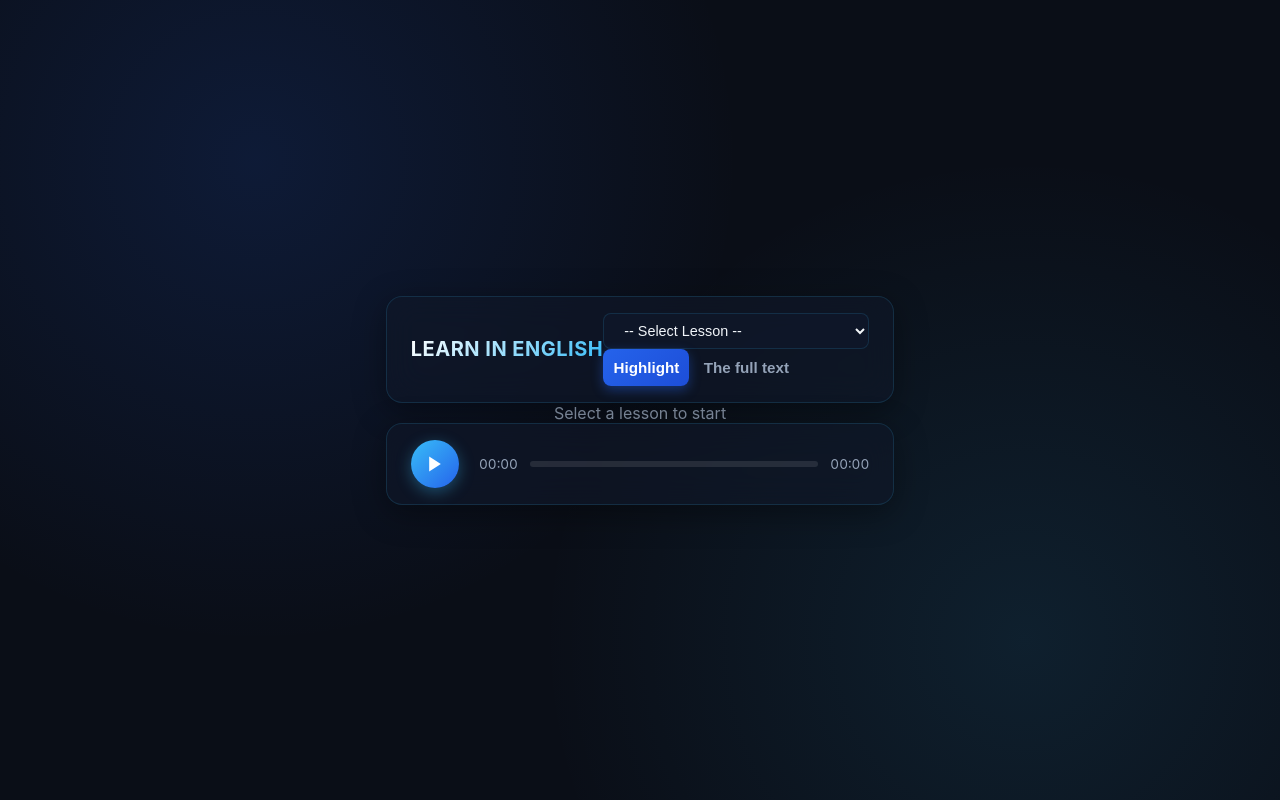
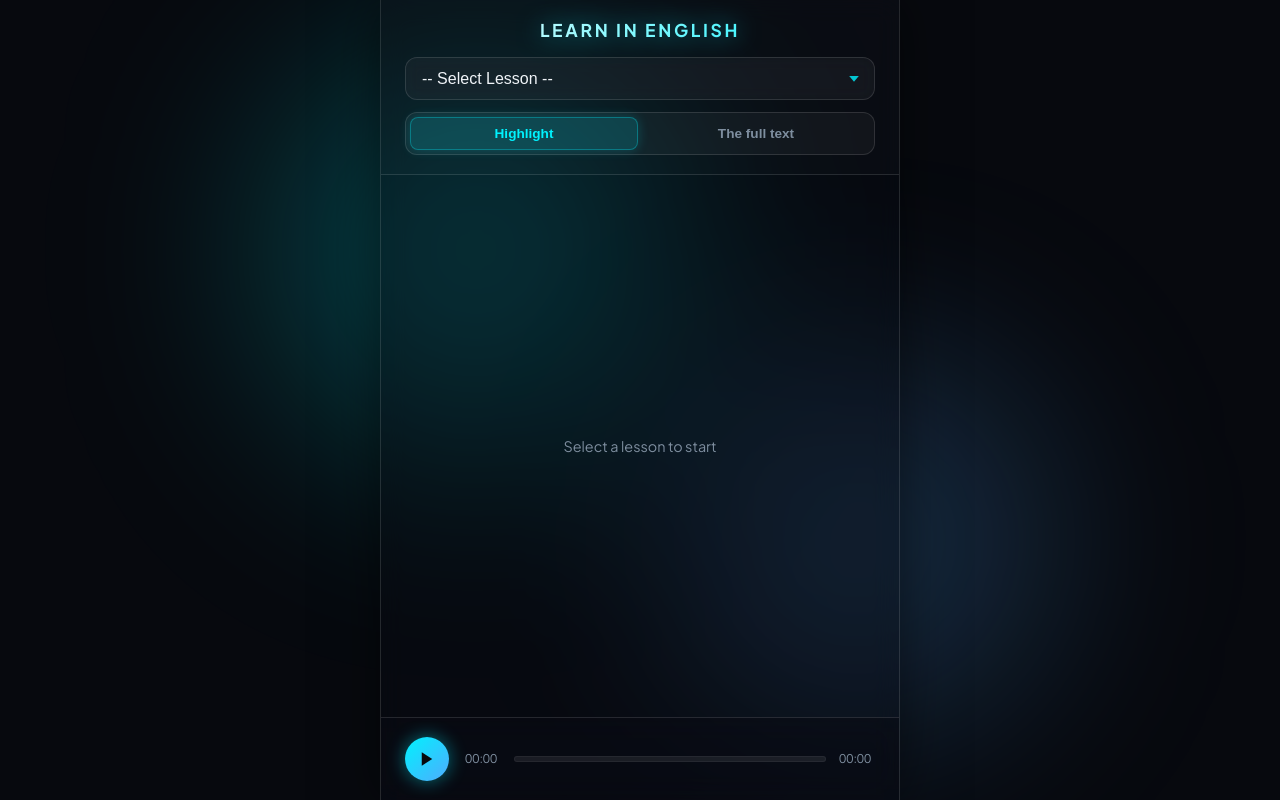
Before and after one commit to kzaknsok/basic-listenig-app, a website: page index.html in a window 1280 px wide. Drawn offline with Linux system fonts and the light colour scheme.

Commit message:
new style

```diff
--- a/style.css
+++ b/style.css
@@ -1,19 +1,20 @@
 :root {
-  /* ブルー系メインカラーパレット */
-  --bg-dark: #0a0e17;            /* 深みのあるダークネイビー背景 */
-  --bg-card: rgba(16, 24, 40, 0.65); /* 透明感のあるミッドナイトブルー */
-  --bg-card-border: rgba(56, 189, 248, 0.15); /* 繊細なシアンの境界線 */
+  --bg-dark: #07090e;
 
-  --accent-cyan: #38bdf8;        /* メインアクセント：スカイブルー */
-  --accent-blue: #2563eb;        /* 濃い目のロイヤルブルー */
-  --accent-glow: rgba(56, 189, 248, 0.35); /* アクアブルーの発光色 */
+  /* グラスモーフィズム調の背景・境界線カラー */
+  --glass-bg: rgba(255, 255, 255, 0.02);
+  --glass-border: rgba(255, 255, 255, 0.12);
+  --glass-border-light: rgba(255, 255, 255, 0.22);
+  --glass-card: rgba(255, 255, 255, 0.03);
 
-  --text-main: #f1f5f9;          /* 高コントラストな白に近いテキスト */
-  --text-muted: #94a3b8;         /* 視認性を保ったサブテキスト */
-  --text-dim: #64748b;           /* 非アクティブ表示用の静かなグレーブルー */
+  /* ネオン系アクセントカラー */
+  --neon-cyan: #00f2fe;
+  --neon-blue: #4facfe;
+  --neon-gold: #ffdd67;
 
-  --active-highlight: rgba(56, 189, 248, 0.2); /* アクティブ単語の背景発光 */
-  --sentence-active-bg: rgba(30, 58, 138, 0.25); /* アクティブ行のほのかなハイライト */
+  /* テキストカラー */
+  --text-main: #f0f4f8;
+  --text-muted: #7e8e9f;
 }
 
 * {
@@ -23,96 +24,189 @@
 }
 
 body {
-  font-family: -apple-system, BlinkMacSystemFont, "Segoe UI", Roboto, Helvetica, Arial, sans-serif;
+  font-family: 'Plus Jakarta Sans', -apple-system, BlinkMacSystemFont, "Segoe UI", Roboto, sans-serif;
   background-color: var(--bg-dark);
-  background-image:
-    radial-gradient(circle at 20% 20%, rgba(37, 99, 235, 0.15) 0%, transparent 40%),
-    radial-gradient(circle at 80% 80%, rgba(56, 189, 248, 0.1) 0%, transparent 40%);
-  background-attachment: fixed;
   color: var(--text-main);
-  min-height: 100vh;
   display: flex;
   justify-content: center;
-  align-items: center;
-  padding: 20px;
+  height: 100vh;
+  height: 100dvh;
+  overflow: hidden;
+  position: relative;
 }
 
-.container {
+/* --------------------------------------------------
+   ユーティリティ
+   -------------------------------------------------- */
+.hidden {
+  display: none !important;
+}
+
+/* --------------------------------------------------
+   背景ネオンオーラ（流動する光のアニメーション）
+   -------------------------------------------------- */
+.glow-sphere {
+  position: absolute;
+  border-radius: 50%;
+  filter: blur(100px);
+  z-index: 0;
+  pointer-events: none;
+  animation: floatGlow 10s ease-in-out infinite alternate;
+}
+
+.sphere-1 {
+  width: 380px;
+  height: 380px;
+  background: rgba(0, 242, 254, 0.25);
+  top: 10%;
+  left: 20%;
+}
+
+.sphere-2 {
+  width: 420px;
+  height: 420px;
+  background: rgba(79, 172, 254, 0.2);
+  bottom: 10%;
+  right: 15%;
+  animation-delay: -5s;
+}
+
+@keyframes floatGlow {
+  0% { transform: translate(0, 0) scale(1); }
+  50% { transform: translate(30px, -20px) scale(1.1); }
+  100% { transform: translate(-20px, 30px) scale(0.95); }
+}
+
+/* --------------------------------------------------
+   アプリ本体（高透明ガラスコンテナ）
+   -------------------------------------------------- */
+.app-container {
+  position: relative;
+  z-index: 1;
   width: 100%;
-  max-width: 800px;
-  height: 90vh;
+  max-width: 520px;
+  height: 100%;
   display: flex;
   flex-direction: column;
-  gap: 20px;
+  background: rgba(10, 13, 20, 0.35);
+  backdrop-filter: blur(12px);
+  -webkit-backdrop-filter: blur(12px);
+  border-left: 1px solid var(--glass-border);
+  border-right: 1px solid var(--glass-border);
+  box-shadow: 0 0 50px rgba(0, 0, 0, 0.5);
 }
 
-/* ヘッダー & ドロップダウン */
-header {
+/* ヘッダー */
+.app-header {
+  padding: 1.2rem 1.5rem;
+  border-bottom: 1px solid var(--glass-border);
+  background: rgba(255, 255, 255, 0.01);
   display: flex;
-  justify-content: space-between;
-  align-items: center;
-  background: var(--bg-card);
-  backdrop-filter: blur(16px);
-  -webkit-backdrop-filter: blur(16px);
-  border: 1px solid var(--bg-card-border);
-  padding: 16px 24px;
-  border-radius: 16px;
-  box-shadow: 0 8px 32px 0 rgba(0, 0, 0, 0.37);
+  flex-direction: column;
+  gap: 1rem;
 }
 
+/* ロゴデザイン（グラデーション＋文字発光の互換性を最適化） */
 .logo {
-  font-size: 1.25rem;
+  font-size: 1.1rem;
   font-weight: 700;
-  letter-spacing: 0.5px;
-  background: linear-gradient(135deg, #ffffff 0%, var(--accent-cyan) 100%);
+  letter-spacing: 0.15em;
+  text-align: center;
+  background: linear-gradient(135deg, #ffffff 0%, var(--neon-cyan) 100%);
+  background-clip: text;
   -webkit-background-clip: text;
+  color: transparent;
   -webkit-text-fill-color: transparent;
+  filter: drop-shadow(0 0 12px rgba(0, 242, 254, 0.6));
 }
 
-select {
-  background: rgba(15, 23, 42, 0.8);
-  color: var(--text-main);
-  border: 1px solid var(--bg-card-border);
-  padding: 8px 16px;
-  border-radius: 8px;
-  outline: none;
-  font-size: 0.9rem;
-  cursor: pointer;
-  transition: all 0.2s ease;
+.controls-bar {
+  display: flex;
+  flex-direction: column;
+  gap: 0.75rem;
 }
 
-select:hover, select:focus {
-  border-color: var(--accent-cyan);
-  box-shadow: 0 0 10px var(--accent-glow);
+/* セレクトボックスの親要素 */
+.select-wrapper {
+  position: relative;
+  width: 100%;
+  display: flex;
+  align-items: center;
 }
 
-/* タブ切替ナビゲーション */
-.tab-nav {
+/* カスタム矢印アイコン（右側に配置） */
+.select-wrapper::after {
+  content: '';
+  position: absolute;
+  right: 16px;
+  top: 50%;
+  transform: translateY(-50%);
+  width: 10px;
+  height: 6px;
+  background-color: var(--neon-cyan);
+  clip-path: polygon(0 0, 100% 0, 50% 100%);
+  pointer-events: none;
+  opacity: 0.8;
+}
+
+/* セレクトボックス本体 */
+.glass-select {
+  width: 100%;
+  padding: 12px 40px 12px 16px;
+  font-size: 16px;
+  color: var(--text-main);
+  background: rgba(255, 255, 255, 0.04);
+  border: 1px solid var(--glass-border);
+  border-radius: 12px;
+  outline: none;
+  cursor: pointer;
+  backdrop-filter: blur(8px);
+  -webkit-backdrop-filter: blur(8px);
+  transition: all 0.2s ease;
+
+  appearance: none;
+  -webkit-appearance: none;
+  -moz-appearance: none;
+
+  touch-action: manipulation;
+}
+
+.glass-select:hover,
+.glass-select:focus {
+  border-color: rgba(0, 242, 254, 0.5);
+  background: rgba(255, 255, 255, 0.07);
+  box-shadow: 0 0 15px rgba(0, 242, 254, 0.2);
+}
+
+.glass-select option {
+  background: #0d1117;
+  color: var(--text-main);
+  padding: 10px;
+}
+
+/* ビュー切替タブ */
+.view-tabs {
   display: flex;
-  gap: 8px;
-  background: rgba(15, 23, 42, 0.6);
-  padding: 6px;
+  background: rgba(255, 255, 255, 0.04);
+  border: 1px solid var(--glass-border);
   border-radius: 12px;
-  border: 1px solid var(--bg-card-border);
+  padding: 4px;
+  gap: 4px;
 }
 
 .tab-btn {
   flex: 1;
   background: transparent;
-  border: none;
+  border: 1px solid transparent;
   color: var(--text-muted);
-  padding: 10px;
-  font-size: 0.95rem;
+  padding: 8px 12px;
+  font-size: 0.85rem;
   font-weight: 600;
   border-radius: 8px;
   cursor: pointer;
-  transition: all 0.3s ease;
-}
-
-.tab-btn.active {
-  background: linear-gradient(135deg, var(--accent-blue) 0%, #1d4ed8 100%);
-  color: #ffffff;
-  box-shadow: 0 4px 12px rgba(37, 99, 235, 0.4);
+  transition: all 0.2s ease;
+  white-space: nowrap;
+  text-align: center;
 }
 
 .tab-btn:hover:not(.active) {
@@ -120,132 +214,162 @@ select:hover, select:focus {
   background: rgba(255, 255, 255, 0.05);
 }
 
-/* メインコンテンツ表示エリア */
-.content-area {
+.tab-btn.active {
+  background: rgba(0, 242, 254, 0.15);
+  color: var(--neon-cyan);
+  border-color: rgba(0, 242, 254, 0.3);
+  box-shadow: 0 0 12px rgba(0, 242, 254, 0.2);
+}
+
+/* メインコンテンツエリア */
+.main-content {
   flex: 1;
-  background: var(--bg-card);
+  display: flex;
+  flex-direction: column;
+  overflow: hidden;
+  position: relative;
+}
+
+/* スクロールバーのデザイン調整 */
+.transcript-container::-webkit-scrollbar,
+.full-text-container::-webkit-scrollbar {
+  width: 5px;
+}
+
+.transcript-container::-webkit-scrollbar-track,
+.full-text-container::-webkit-scrollbar-track {
+  background: transparent;
+}
+
+.transcript-container::-webkit-scrollbar-thumb,
+.full-text-container::-webkit-scrollbar-thumb {
+  background: rgba(0, 242, 254, 0.2);
+  border-radius: 3px;
+}
+
+.transcript-container::-webkit-scrollbar-thumb:hover,
+.full-text-container::-webkit-scrollbar-thumb:hover {
+  background: var(--neon-cyan);
+}
+
+/* 字幕表示用コンテナ */
+.transcript-container {
+  flex: 1;
+  overflow-y: auto;
+  padding: 1.5rem;
+  scroll-behavior: smooth;
+  -webkit-overflow-scrolling: touch;
+}
+
+/* 全文テキスト表示エリア */
+.full-text-container {
+  flex: 1;
+  overflow-y: auto;
+  padding: 1.5rem;
+  line-height: 1.8;
+  font-size: 1.05rem;
+  color: var(--text-main);
+  white-space: pre-wrap;
+  word-break: break-word;
+  -webkit-overflow-scrolling: touch;
+}
+
+.placeholder-text {
+  height: 100%;
+  display: flex;
+  align-items: center;
+  justify-content: center;
+  color: var(--text-muted);
+  font-size: 0.9rem;
+  text-align: center;
+}
+
+.sentence {
+  margin-bottom: 1.5rem;
+  line-height: 2;
+  font-size: 1.15rem;
+  padding: 1rem 1.2rem;
+  border-radius: 16px;
+  background: transparent;
+  border: 1px solid transparent;
+  transition: all 0.3s ease;
+}
+
+/* 再生中の文（すりガラスプレートが浮き上がる） */
+.sentence.active-sentence {
+  background: var(--glass-card);
+  border: 1px solid var(--glass-border-light);
+  box-shadow: 0 8px 32px 0 rgba(0, 0, 0, 0.2), inset 0 0 15px rgba(255, 255, 255, 0.02);
   backdrop-filter: blur(16px);
   -webkit-backdrop-filter: blur(16px);
-  border: 1px solid var(--bg-card-border);
-  border-radius: 16px;
-  padding: 24px;
-  overflow-y: auto;
-  position: relative;
-  box-shadow: 0 8px 32px 0 rgba(0, 0, 0, 0.37);
-}
-
-/* スクロールバーのカスタマイズ */
-.content-area::-webkit-scrollbar {
-  width: 6px;
-}
-.content-area::-webkit-scrollbar-track {
-  background: transparent;
-}
-.content-area::-webkit-scrollbar-thumb {
-  background: rgba(56, 189, 248, 0.2);
-  border-radius: 3px;
-}
-.content-area::-webkit-scrollbar-thumb:hover {
-  background: var(--accent-cyan);
-}
-
-.hidden {
-  display: none !important;
-}
-
-/* 字幕ハイライト（センテンス & 単語） */
-.sentence {
-  margin-bottom: 18px;
-  line-height: 1.8;
-  font-size: 1.15rem;
-  padding: 8px 12px;
-  border-radius: 8px;
-  transition: background-color 0.3s ease;
-}
-
-.sentence.active-sentence {
-  background-color: var(--sentence-active-bg);
-  border-left: 3px solid var(--accent-cyan);
 }
 
 .word {
-  color: var(--text-dim);
+  display: inline-block;
+  padding: 0 3px;
+  border-radius: 6px;
   cursor: pointer;
-  padding: 2px 4px;
-  border-radius: 4px;
-  transition: all 0.2s ease;
-  display: inline-block;
+  color: var(--text-muted);
+  transition: all 0.15s ease;
 }
 
 .word:hover {
   color: var(--text-main);
-  background-color: rgba(255, 255, 255, 0.08);
+  background-color: rgba(255, 255, 255, 0.05);
 }
 
+/* ネオンゴールドハイライト */
 .word.active {
-  color: #ffffff;
+  color: var(--neon-gold);
   font-weight: 700;
-  background-color: var(--active-highlight);
-  border-bottom: 2px solid var(--accent-cyan);
-  text-shadow: 0 0 12px var(--accent-glow);
+  text-shadow: 0 0 8px rgba(255, 221, 103, 0.9), 0 0 20px rgba(255, 221, 103, 0.4);
+  transform: translateY(-1px) scale(1.04);
 }
 
-/* 全文テキストエリア */
-#full-text-container {
-  white-space: pre-wrap;
-  line-height: 1.8;
-  font-size: 1.05rem;
-  color: var(--text-main);
+/* プレイヤーカード */
+.player-card {
+  padding: 1.2rem 1.5rem;
+  background: rgba(10, 13, 20, 0.45);
+  border-top: 1px solid var(--glass-border);
+  backdrop-filter: blur(16px);
+  -webkit-backdrop-filter: blur(16px);
+  padding-bottom: calc(1.2rem + env(safe-area-inset-bottom));
 }
 
-/* プレースホルダーテキスト */
-.placeholder-text {
-  display: flex;
-  height: 100%;
-  justify-content: center;
-  align-items: center;
-  color: var(--text-muted);
-  font-size: 1rem;
-}
-
-/* プレーヤーコントロールエリア */
 .player-controls {
-  background: var(--bg-card);
-  backdrop-filter: blur(16px);
-  -webkit-backdrop-filter: blur(16px);
-  border: 1px solid var(--bg-card-border);
-  border-radius: 16px;
-  padding: 16px 24px;
   display: flex;
   align-items: center;
-  gap: 20px;
-  box-shadow: 0 8px 32px 0 rgba(0, 0, 0, 0.37);
+  gap: 1rem;
 }
 
 .play-btn {
-  background: linear-gradient(135deg, var(--accent-cyan) 0%, var(--accent-blue) 100%);
+  width: 44px;
+  height: 44px;
+  border-radius: 50%;
   border: none;
-  width: 48px;
-  height: 48px;
-  border-radius: 50%;
-  color: #ffffff;
+  background: linear-gradient(135deg, var(--neon-cyan), var(--neon-blue));
+  color: #07090e;
   display: flex;
+  align-items: center;
   justify-content: center;
-  align-items: center;
   cursor: pointer;
-  box-shadow: 0 4px 15px var(--accent-glow);
+  box-shadow: 0 0 18px rgba(0, 242, 254, 0.45);
   transition: transform 0.2s ease, box-shadow 0.2s ease;
   flex-shrink: 0;
 }
 
 .play-btn:hover {
-  transform: scale(1.06);
-  box-shadow: 0 6px 20px rgba(56, 189, 248, 0.5);
+  transform: scale(1.05);
+  box-shadow: 0 0 24px rgba(0, 242, 254, 0.7);
+}
+
+.play-btn:active {
+  transform: scale(0.95);
 }
 
 .play-btn svg {
-  width: 20px;
-  height: 20px;
+  width: 18px;
+  height: 18px;
   fill: currentColor;
 }
 
@@ -253,29 +377,32 @@ select:hover, select:focus {
   flex: 1;
   display: flex;
   align-items: center;
-  gap: 12px;
+  gap: 0.8rem;
 }
 
 .time-display {
-  font-size: 0.85rem;
+  font-size: 0.75rem;
   color: var(--text-muted);
   font-variant-numeric: tabular-nums;
+  min-width: 36px;
 }
 
 .progress-bar-wrapper {
   flex: 1;
   height: 6px;
-  background: rgba(255, 255, 255, 0.1);
+  background: rgba(255, 255, 255, 0.08);
   border-radius: 3px;
   cursor: pointer;
   position: relative;
   overflow: hidden;
+  border: 1px solid rgba(255, 255, 255, 0.05);
 }
 
 .progress-bar {
   height: 100%;
   width: 0%;
-  background: linear-gradient(90deg, var(--accent-blue) 0%, var(--accent-cyan) 100%);
+  background: linear-gradient(90deg, var(--neon-cyan), var(--neon-blue));
+  box-shadow: 0 0 12px var(--neon-cyan);
   border-radius: 3px;
   transition: width 0.1s linear;
 }
```
